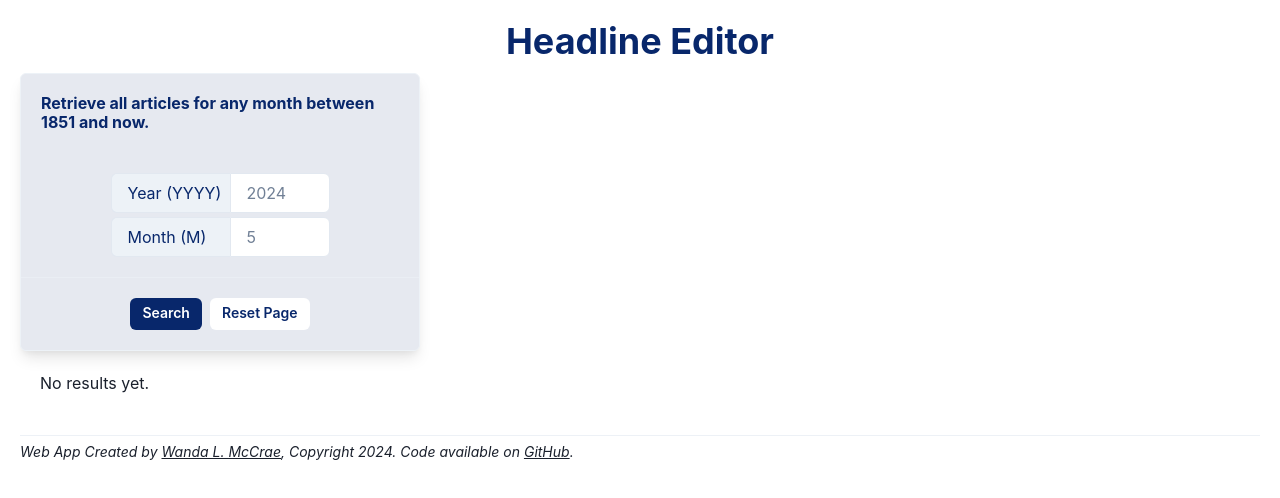
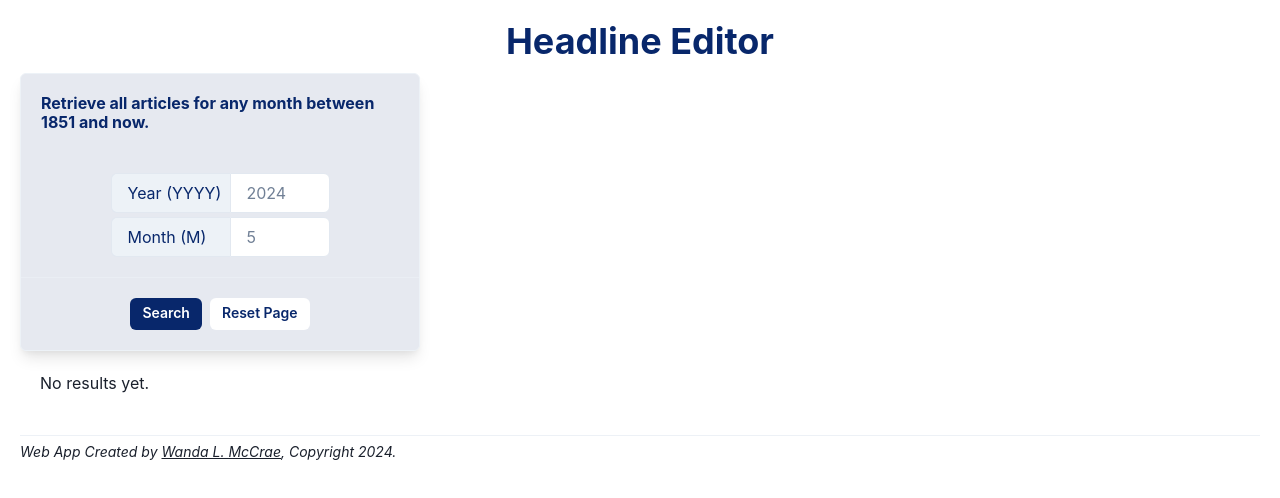
Before and after one commit to wlmccrae/headline-editor-ghpage, a React (Create React App) app: page / in a window 1280 px wide. Shown: the top 498 px of the page. Built offline with nearby package versions, Linux system fonts and the light colour scheme; no server answers.

Commit message:
Removed link to code on GitHub

```diff
--- a/src/components/Footer.js
+++ b/src/components/Footer.js
@@ -7,7 +7,7 @@ function Footer() {
         <div className="footer">
             <Divider />
             <Text pt='5px' fontSize='sm'>
-                Web App Created by <Link textDecoration="underline" href="https://www.linkedin.com/in/wmccrae" target="_blank" isExternal>Wanda L. McCrae</Link>, Copyright 2024. Code available on <Link textDecoration="underline" href="https://github.com/wlmccrae/headline-editor" target="_blank" isExternal>GitHub</Link>.
+                Web App Created by <Link textDecoration="underline" href="https://wandamccrae.com/" target="_blank" rel= "noopener noreferrer" isExternal>Wanda L. McCrae</Link>, Copyright 2024.
             </Text>
         </div>
     )
```
